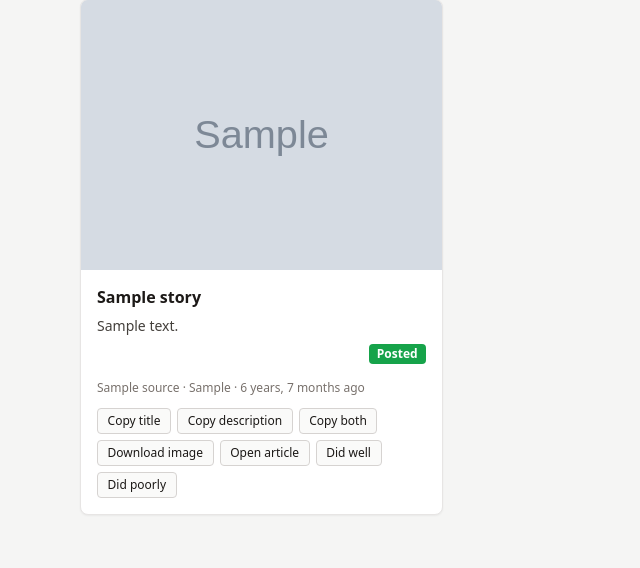
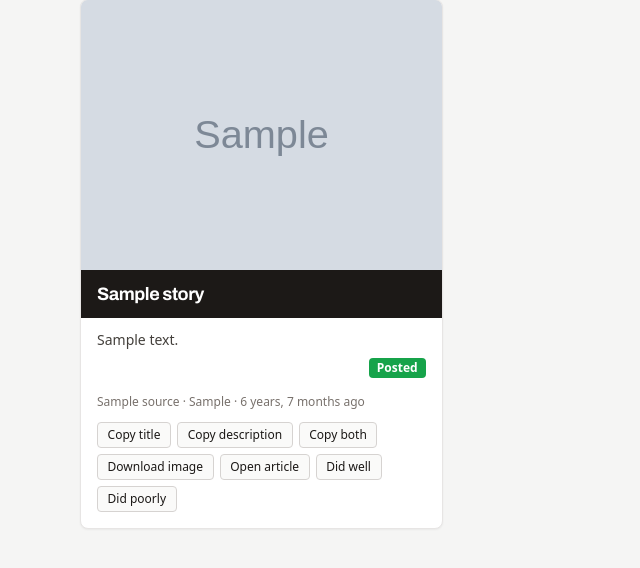
Before and after one commit to anazima/tailgate, a Django app: template news/templates/news/hidden.html in a window 1280 px wide. Shown: the part 145-713 px from the top of the page, without its empty margins (0-640 px from the left). Run offline with Django 5.2, Linux system fonts and the light colour scheme; a user stored in the database is signed in; tables that the repository leaves empty hold one stand-in row (values such as "Sample post"); the template is opened without the code that fills it: most values are stand-ins (such as "Sample title", 1, 10 or a date in 2020); grey boxes marked "Sample" are stand-in pictures; data that the repository does not hold is empty; some libraries are stand-ins or nearby versions.

Commit message:
Give the card headline a dark band and a display face
Bigger (18px, bold), white on a stone-900 band that bleeds to the card edges so it
reads as a header under the image rather than another line of body text.

Adds Archivo as the headline face, registered with the Tailwind CDN config in
base.html so it is available as `font-display`. Archivo is a modern grotesque with
enough weight to hold a dark band while staying readable at a glance, which matters
for an audience that skews 45+. It falls back to system-ui.

No Node build step — the font comes from Google Fonts and the family is registered
through Tailwind's runtime config, per the styling rules in CLAUDE.md.

Co-Authored-By: Claude Opus 5 (1M context) <noreply@anthropic.com>
Claude-Session: https://claude.ai/code/session_01Wd9ERoaYfLr95ZpxBw9wxz

```diff
--- a/news/templates/news/_card.html
+++ b/news/templates/news/_card.html
@@ -16,8 +16,9 @@
   </div>
 
   <div class="p-4 flex flex-col gap-2 grow">
-    <h2 class="font-semibold leading-snug">
-      <a href="{% url 'news:story_detail' story.id %}" class="hover:underline">{{ story.post_title|default:story.title }}</a>
+    <h2 class="-mx-4 -mt-4 mb-1 bg-stone-900 px-4 py-3">
+      <a href="{% url 'news:story_detail' story.id %}"
+         class="font-display text-lg font-bold leading-tight tracking-tight text-white hover:text-amber-400">{{ story.post_title|default:story.title }}</a>
     </h2>
     {% if story.post_description %}
       <p class="text-sm text-stone-700">{{ story.post_description }}</p>
--- a/news/templates/news/base.html
+++ b/news/templates/news/base.html
@@ -10,7 +10,17 @@
   <link rel="apple-touch-icon" href="{% static 'news/apple-touch-icon.png' %}">
   <link rel="manifest" href="{% static 'news/manifest.json' %}">
   <meta name="theme-color" content="#1c1917">
+  <link rel="preconnect" href="https://fonts.googleapis.com">
+  <link rel="preconnect" href="https://fonts.gstatic.com" crossorigin>
+  <link rel="stylesheet" href="https://fonts.googleapis.com/css2?family=Archivo:wght@600;700&display=swap">
   <script src="https://cdn.tailwindcss.com"></script>
+  <script>
+    // Headline face. Archivo is a modern grotesque with enough weight to hold a dark
+    // band, and stays readable at a glance — this audience skews 45+.
+    tailwind.config = {
+      theme: { extend: { fontFamily: { display: ['Archivo', 'system-ui', '-apple-system', 'sans-serif'] } } },
+    };
+  </script>
   <script src="https://unpkg.com/htmx.org@2.0.4" defer></script>
   <link rel="stylesheet" href="{% static 'news/app.css' %}">
 </head>
```
